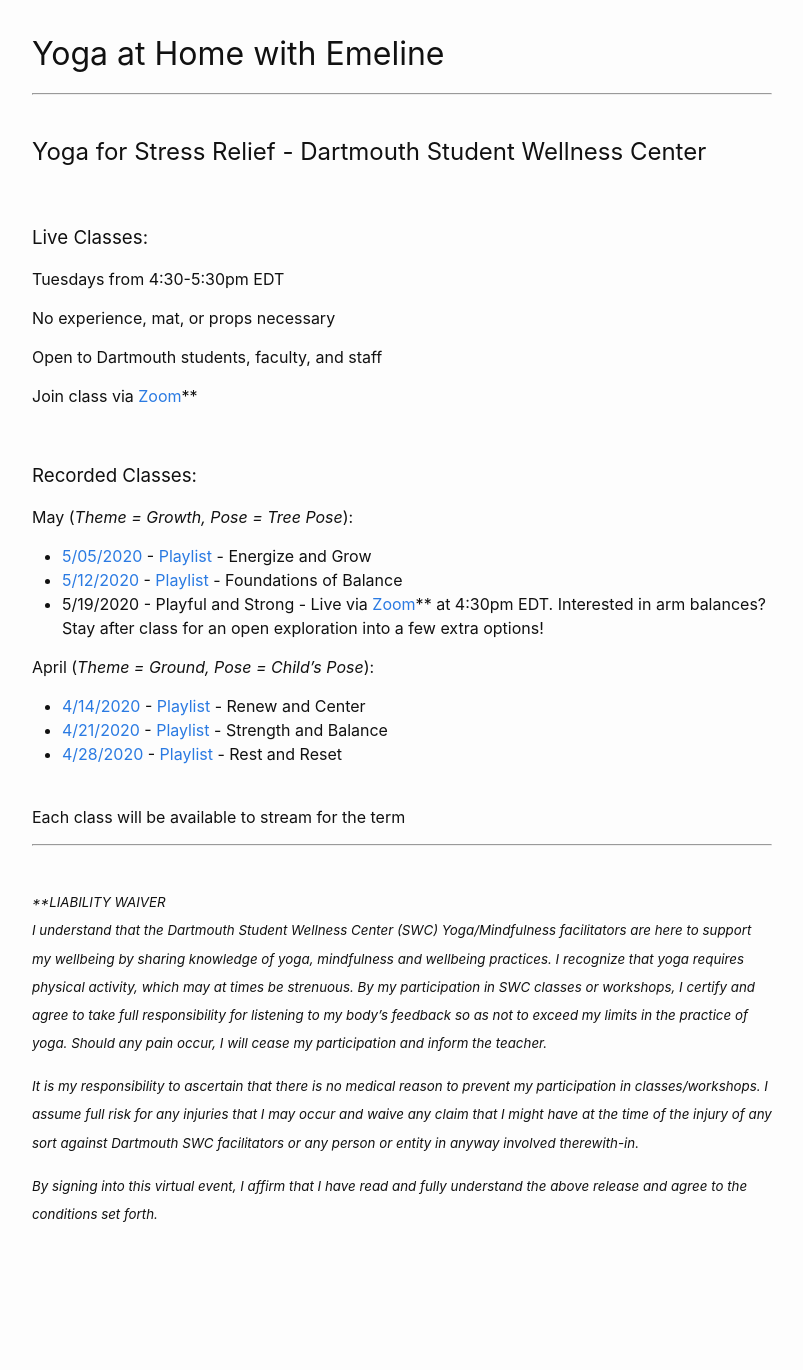
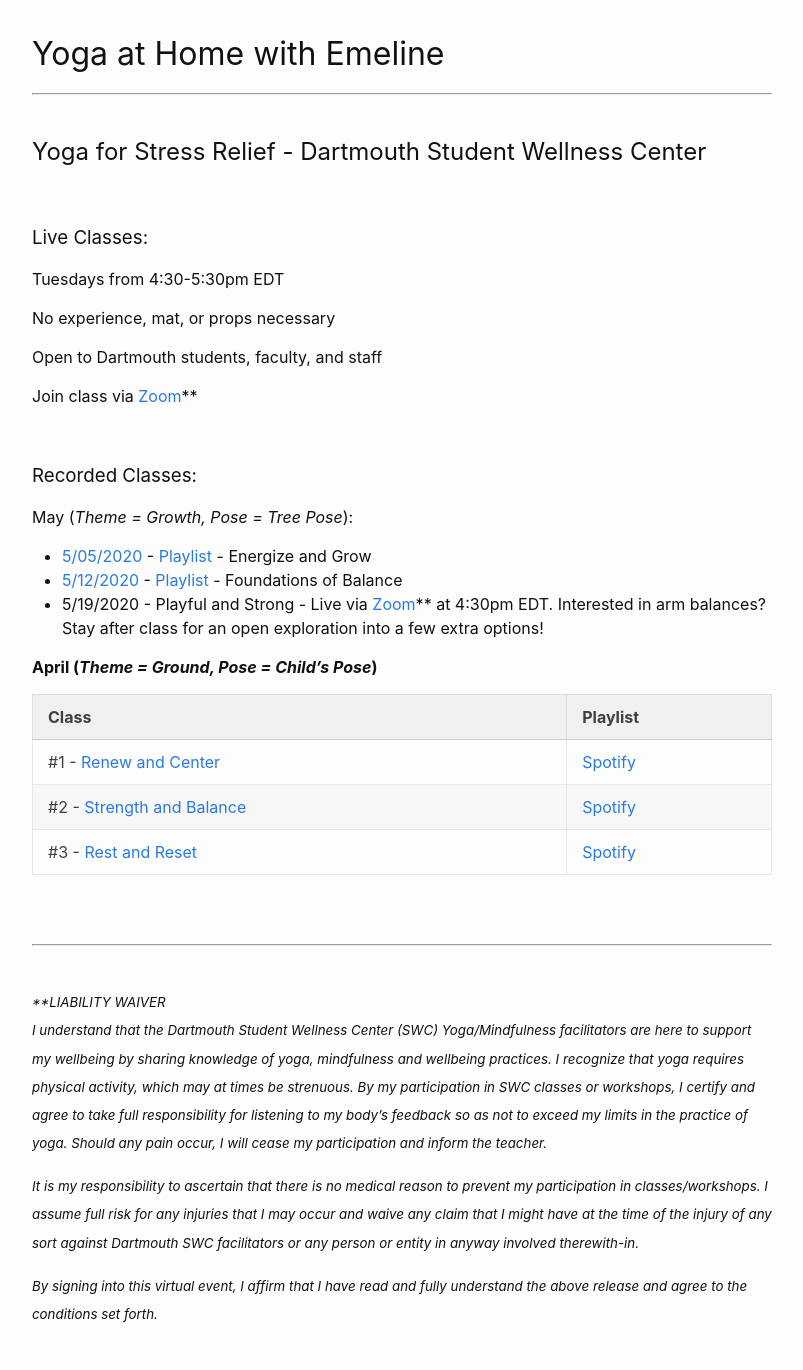
Before and after one commit to emelineclarke/yoga, a Jekyll site: the page built from index.markdown, in a window 1280 px wide. Shown: the whole page, without its empty margins (238-1041 px from the left). Built offline with Jekyll 4.4.1, drawn with Linux system fonts in a browser that asks for light colours; before the commit the page ends 1270 px from its top, so only the background shows below that.

Commit message:
Add table

```diff
--- a/index.markdown
+++ b/index.markdown
@@ -25,13 +25,22 @@ May (<em>Theme = Growth, Pose = Tree Pose</em>):
 - [5/12/2020](https://dartmouth.zoom.us/rec/share/u5JMPqCz539Lb9L_sHvzfacFRK_peaa81ylL8vZfmRvJV_-5l7rvTPthJ56TpDRa) - [Playlist](https://open.spotify.com/playlist/5n77zubagrCVy6WPqyAatf?si=zi8eCd9VQ7a6ICWeuyt5-A) - Foundations of Balance
 - 5/19/2020 - Playful and Strong - Live via [Zoom](https://dartmouth.zoom.us/j/757625459/)** at 4:30pm EDT. Interested in arm balances? Stay after class for an open exploration into a few extra options!
 
+<strong>April (<em>Theme = Ground, Pose = Child's Pose</em>)</strong>
+
+| Class         |Playlist |
+|:------------- |:-------------|
+| #1 - [Renew and Center](https://dartmouth.zoom.us/rec/share/_OB4DvLpxyRJYpHJ60GPfJccTqXjeaa8hCRP-fAMykp1omfyuNvhAbBZKI8kKpoh)      | [Spotify](https://open.spotify.com/playlist/5MwNc7J0yVB2AMRMhpk637?si=O-gGO9TxS4q3on-M97uqfw) |
+| #2 - [Strength and Balance](https://dartmouth.zoom.us/rec/share/-ZUpDenyxkxOHdbz6nj8eKEvQYH3eaa81CFI-6demU_L2jLOMvbVrvH3XA8iUqYi)      | [Spotify](https://open.spotify.com/playlist/2HCdSoVTvBr1f1JgNXv6vh?si=c2NJtMM7TJOZ4RH08UnOIQ)      |
+| #3 - [Rest and Reset](https://dartmouth.zoom.us/rec/share/7vxECb7J031Of6vzxmzgW6E5G4HJaaa81ylKrvNZmhv5maM_GWmRUWNUNAVdEEw9) | [Spotify](https://open.spotify.com/playlist/4z4BsycUOc8GjgjKmytCKe?si=EOMr3jk1RUGYSMNzJ0CyWw)      |
+
+<!---
 April (<em>Theme = Ground, Pose = Child's Pose</em>):
 - [4/14/2020](https://dartmouth.zoom.us/rec/share/_OB4DvLpxyRJYpHJ60GPfJccTqXjeaa8hCRP-fAMykp1omfyuNvhAbBZKI8kKpoh) -  [Playlist](https://open.spotify.com/playlist/5MwNc7J0yVB2AMRMhpk637?si=O-gGO9TxS4q3on-M97uqfw) - Renew and Center
 - [4/21/2020](https://dartmouth.zoom.us/rec/share/-ZUpDenyxkxOHdbz6nj8eKEvQYH3eaa81CFI-6demU_L2jLOMvbVrvH3XA8iUqYi) - [Playlist](https://open.spotify.com/playlist/2HCdSoVTvBr1f1JgNXv6vh?si=c2NJtMM7TJOZ4RH08UnOIQ) - Strength and Balance
 - [4/28/2020](https://dartmouth.zoom.us/rec/share/7vxECb7J031Of6vzxmzgW6E5G4HJaaa81ylKrvNZmhv5maM_GWmRUWNUNAVdEEw9) - [Playlist](https://open.spotify.com/playlist/4z4BsycUOc8GjgjKmytCKe?si=EOMr3jk1RUGYSMNzJ0CyWw) - Rest and Reset
+-->
 
 <br/>
-Each class will be available to stream for the term
 
 ---
 
```
